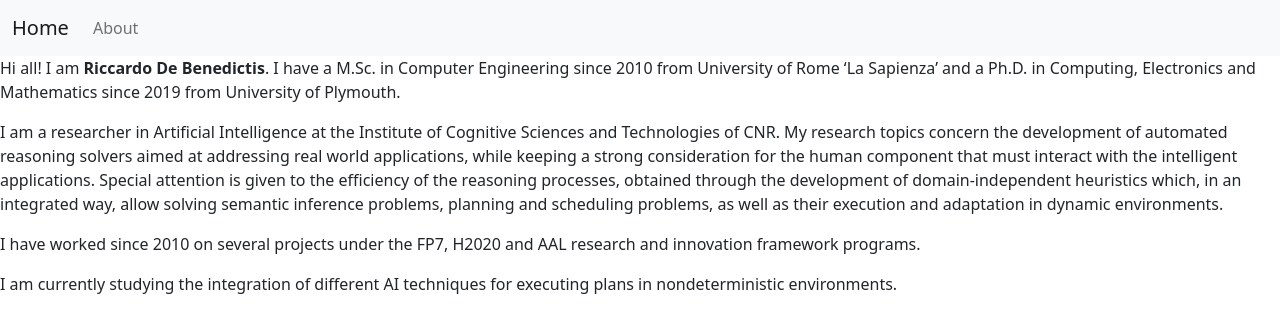
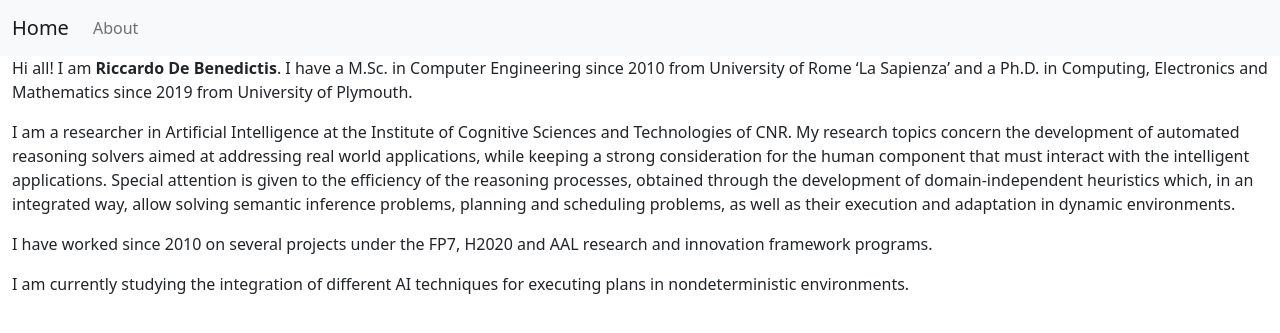
Before and after one commit to riccardodebenedictis/riccardodebenedictis.github.io, a Jekyll site: the page built from about.md, in a window 1280 px wide. Shown: the top 333 px of the page. Built offline with Jekyll 4.4.1, drawn with Linux system fonts in a browser that asks for light colours.

Commit message:
solved minor issue..

```diff
--- a/_layouts/default.html
+++ b/_layouts/default.html
@@ -12,7 +12,9 @@
 <body>
     {% include navigation.html %}
 
-    {{content}}
+    <div class="container-fluid">
+        {{content}}
+    </div>
 
     <script src="https://cdn.jsdelivr.net/npm/bootstrap@5.2.0-beta1/dist/js/bootstrap.bundle.min.js"
         integrity="sha384-pprn3073KE6tl6bjs2QrFaJGz5/SUsLqktiwsUTF55Jfv3qYSDhgCecCxMW52nD2"
--- a/index.html
+++ b/index.html
@@ -2,6 +2,4 @@
 layout: default
 title: Home
 ---
-<div class="container-fluid">
-	<h1>Hi there, I'm {{site.name}}!</h1>
-</div>
+<h1>Hi there, I'm {{site.name}}!</h1>
```
